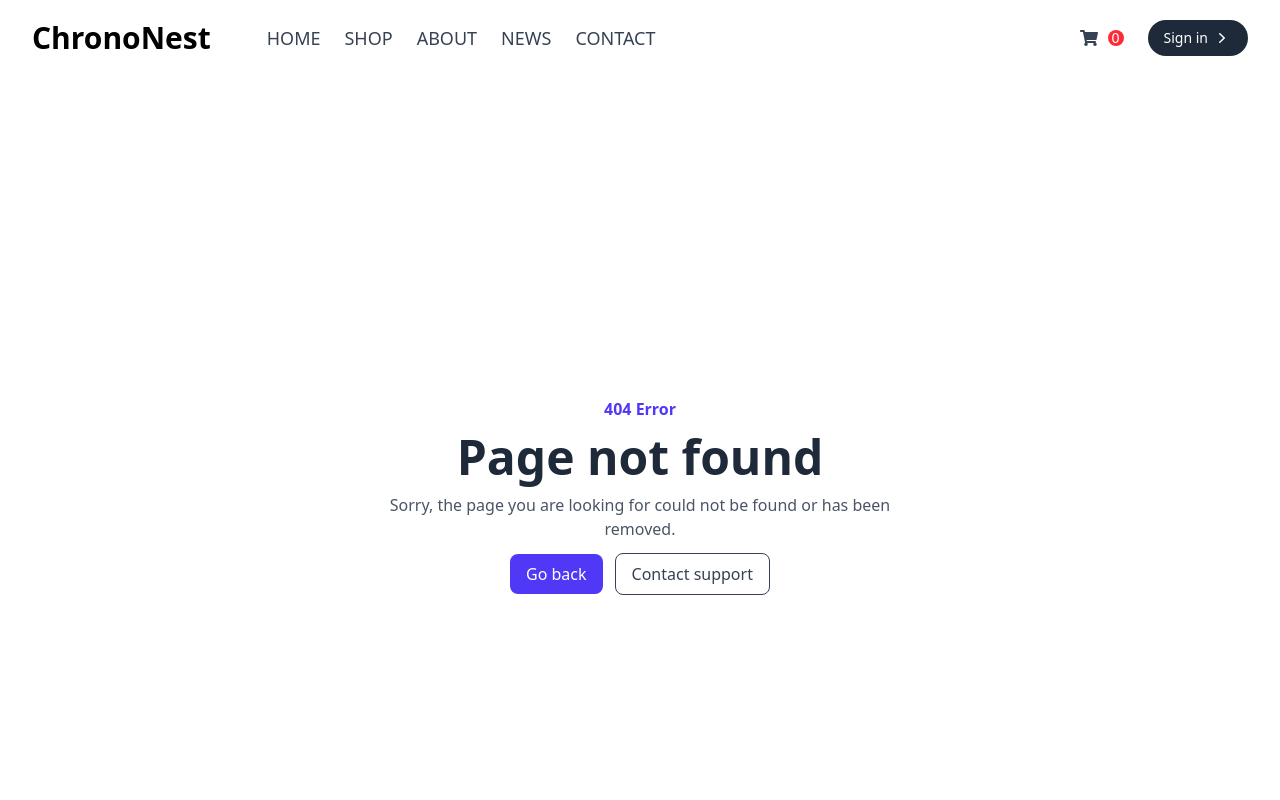
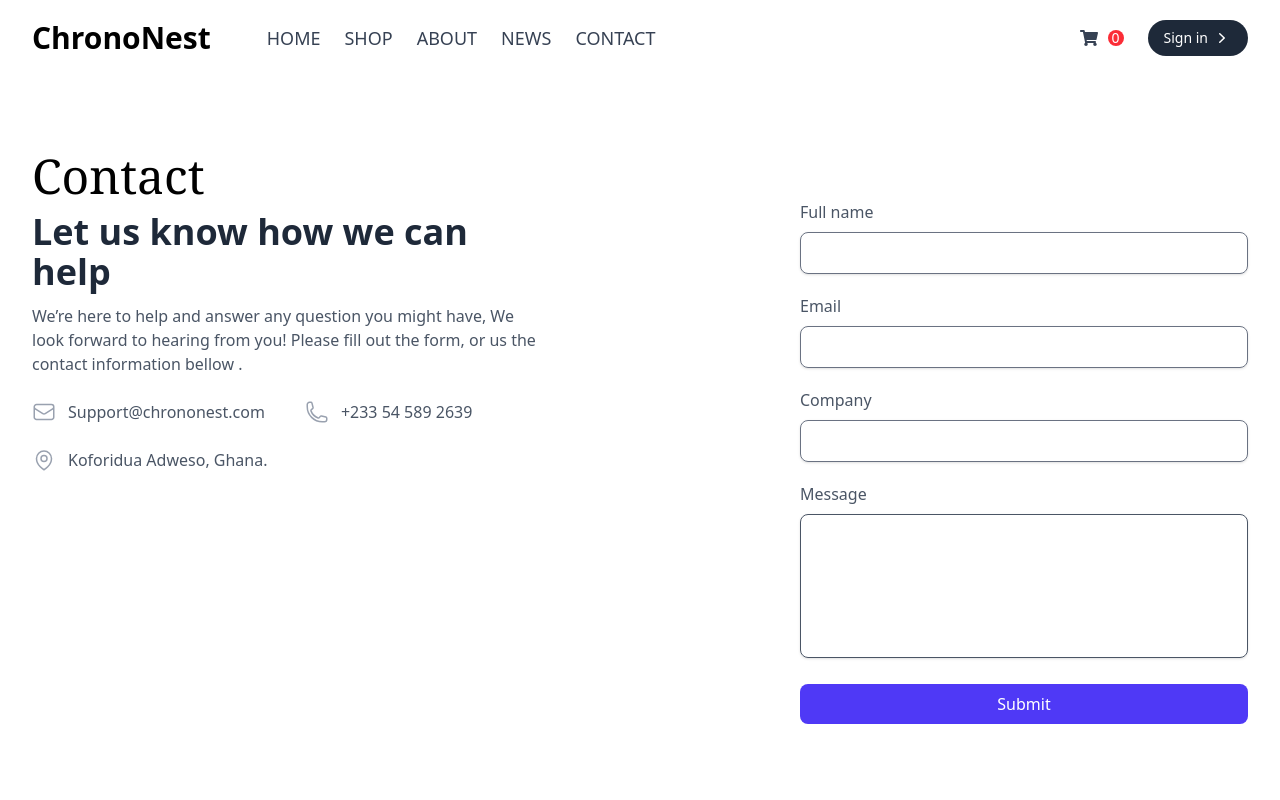
Before and after one commit to SamuelAdom/ChronoNest, a React (Vite) app: page /contact in a window 1280 px wide. Shown: the top 800 px of the page. Built offline with nearby package versions, Linux system fonts and the light colour scheme.

Commit message:
Contact Page added

```diff
--- a/src/App.jsx
+++ b/src/App.jsx
@@ -6,6 +6,7 @@
 import AboutPage from './Pages/AboutPage'
 import NewsPage from './Pages/NewsPage'
 import BlogPage from './Pages/BlockPage'
+import ContactPage from './Pages/ContactPage'
 import MainLayout from './Layouts/MainLayout'
 
 const App = () => {
@@ -17,6 +18,7 @@
         <Route path='/shop' element={<ShopPage/>}></Route>
         <Route path='/about-us' element={<AboutPage/>}></Route>
         <Route path='/news' element={<NewsPage/>}></Route>
+        <Route path='/contact' element={<ContactPage/>}></Route>
         <Route path='/blog/:ID' element={<BlogPage/>}></Route>
         <Route path='*' element={<ErrorPage/>}></Route>
         </Route>
--- a/src/Components/Blog.jsx
+++ b/src/Components/Blog.jsx
@@ -2,7 +2,9 @@
 import { blog } from '../assets/asset'
 import { Link } from 'react-router-dom'
 
+
 const Blog = () => {
+
   return (
      <div className="bg-gray-100 border">
         <section className="py-14">
@@ -31,7 +33,11 @@
                                           <p className="text-yellow-600">{item.category}</p>
                                         <h1 className="text-3xl font-serif">{item.description}</h1>
                                         <div className='mt-2'>
-                                            <Link to={`/blog/${item.id}`}><button className="bg-transparent text-black border-2 border-black px-5 py-2 hover:border-3 cursor-pointer" >READ MORE</button></Link>
+                                          <Link to={`/blog/${item.id}`} onClick={() => window.scrollTo(0, 0)}>
+  <button className="bg-transparent text-black border-2 border-black px-5 py-2 hover:border-3 cursor-pointer">
+    READ MORE
+  </button>
+</Link>
                                         </div>
 
                                     </div>
--- a/src/Components/Navbar.jsx
+++ b/src/Components/Navbar.jsx
@@ -11,7 +11,7 @@
     { title: "SHOP", path: "/shop" },
     { title: "ABOUT", path: "/about-us" },
     { title: "NEWS", path: "/news" },
-    { title: "CONTACT", path: "javascript:void(0)" },
+    { title: "CONTACT", path: "/contact" },
   ];
 
   useEffect(() => {
@@ -76,12 +76,13 @@
             state ? "block" : "hidden"
           } `}
         >
-          <ul className="justify-center items-center space-y-6 md:flex md:space-x-6 md:space-y-0">
+          <ul className="justify-center items-center space-y-6 md:flex md:space-x-6 md:space-y-0 ">
             {navigation.map((item, idx) => {
               return (
                 <li
                   key={idx}
-                  className="text-gray-700 lg:text-lg hover:text-gray-900"
+className="text-gray-700 text-base lg:text-lg lg:hover:underline underline-offset-6 transition-all duration-700"
+
                 >
                   <Link to={item.path} className="block">
                     {item.title}
--- /dev/null
+++ b/src/Pages/ContactPage.jsx
@@ -0,0 +1,112 @@
+export default () => {
+
+    const contactMethods = [
+        {
+            icon:
+                <svg xmlns="http://www.w3.org/2000/svg" fill="none" viewBox="0 0 24 24" strokeWidth={1.5} stroke="currentColor" className="w-6 h-6">
+                    <path strokeLinecap="round" strokeLinejoin="round" d="M21.75 6.75v10.5a2.25 2.25 0 01-2.25 2.25h-15a2.25 2.25 0 01-2.25-2.25V6.75m19.5 0A2.25 2.25 0 0019.5 4.5h-15a2.25 2.25 0 00-2.25 2.25m19.5 0v.243a2.25 2.25 0 01-1.07 1.916l-7.5 4.615a2.25 2.25 0 01-2.36 0L3.32 8.91a2.25 2.25 0 01-1.07-1.916V6.75" />
+                </svg>
+            ,
+            contact: "Support@chrononest.com"
+        },
+        {
+            icon:
+                <svg xmlns="http://www.w3.org/2000/svg" fill="none" viewBox="0 0 24 24" strokeWidth={1.5} stroke="currentColor" className="w-6 h-6">
+                    <path strokeLinecap="round" strokeLinejoin="round" d="M2.25 6.75c0 8.284 6.716 15 15 15h2.25a2.25 2.25 0 002.25-2.25v-1.372c0-.516-.351-.966-.852-1.091l-4.423-1.106c-.44-.11-.902.055-1.173.417l-.97 1.293c-.282.376-.769.542-1.21.38a12.035 12.035 0 01-7.143-7.143c-.162-.441.004-.928.38-1.21l1.293-.97c.363-.271.527-.734.417-1.173L6.963 3.102a1.125 1.125 0 00-1.091-.852H4.5A2.25 2.25 0 002.25 4.5v2.25z" />
+                </svg>
+            ,
+            contact: "+233 54 589 2639"
+        },
+        {
+            icon:
+                <svg xmlns="http://www.w3.org/2000/svg" fill="none" viewBox="0 0 24 24" strokeWidth={1.5} stroke="currentColor" className="w-6 h-6">
+                    <path strokeLinecap="round" strokeLinejoin="round" d="M15 10.5a3 3 0 11-6 0 3 3 0 016 0z" />
+                    <path strokeLinecap="round" strokeLinejoin="round" d="M19.5 10.5c0 7.142-7.5 11.25-7.5 11.25S4.5 17.642 4.5 10.5a7.5 7.5 0 1115 0z" />
+                </svg>
+            ,
+            contact: "Koforidua Adweso, Ghana."
+        },
+    ]
+
+    return (
+        <main className="py-14">
+            <div className="max-w-screen-xl mx-auto px-4 text-gray-600 md:px-8">
+                <div className="max-w-lg mx-auto gap-12 justify-between lg:flex lg:max-w-none">
+                    <div className="max-w-lg space-y-3">
+                        <h3 className="text-5xl text-black font-serif">
+                            Contact
+                        </h3>
+                        <p className="text-gray-800 text-3xl font-semibold sm:text-4xl">
+                            Let us know how we can help
+                        </p>
+                        <p>
+                            We’re here to help and answer any question you might have, We look forward to hearing from you! Please fill out the form, or us the contact information bellow .
+                        </p>
+                        <div>
+                            <ul className="mt-6 flex flex-wrap gap-x-10 gap-y-6 items-center">
+                                {
+                                    contactMethods.map((item, idx) => (
+                                        <li key={idx} className="flex items-center gap-x-3">
+                                            <div className="flex-none text-gray-400">
+                                                {item.icon}
+                                            </div>
+                                            <p>{item.contact}</p>
+                                        </li>
+                                    ))
+                                }
+                            </ul>
+                        </div>
+                    </div>
+                    <div className="flex-1 mt-12 sm:max-w-lg lg:max-w-md">
+                        <form
+                            onSubmit={(e) => e.preventDefault()}
+                            className="space-y-5"
+                        >
+                            <div>
+                                <label className="font-medium">
+                                    Full name
+                                </label>
+                                <input
+                                    type="text"
+                                    required
+                                    className="w-full mt-2 px-3 py-2 text-gray-500 bg-transparent outline-none border focus:border-indigo-600 shadow-sm rounded-lg"
+                                />
+                            </div>
+                            <div>
+                                <label className="font-medium">
+                                    Email
+                                </label>
+                                <input
+                                    type="email"
+                                    required
+                                    className="w-full mt-2 px-3 py-2 text-gray-500 bg-transparent outline-none border focus:border-indigo-600 shadow-sm rounded-lg"
+                                />
+                            </div>
+                            <div>
+                                <label className="font-medium">
+                                    Company
+                                </label>
+                                <input
+                                    type="text"
+                                    required
+                                    className="w-full mt-2 px-3 py-2 text-gray-500 bg-transparent outline-none border focus:border-indigo-600 shadow-sm rounded-lg"
+                                />
+                            </div>
+                            <div>
+                                <label className="font-medium">
+                                    Message
+                                </label>
+                                <textarea required className="w-full mt-2 h-36 px-3 py-2 resize-none appearance-none bg-transparent outline-none border focus:border-indigo-600 shadow-sm rounded-lg"></textarea>
+                            </div>
+                            <button
+                                className="w-full px-4 py-2 text-white font-medium bg-indigo-600 hover:bg-indigo-500 active:bg-indigo-600 rounded-lg duration-150"
+                            >
+                                Submit
+                            </button>
+                        </form>
+                    </div>
+                </div>
+            </div>
+        </main>
+    )
+}
--- a/src/Pages/NewsPage.jsx
+++ b/src/Pages/NewsPage.jsx
@@ -1,19 +1,20 @@
-import React from 'react'
-import { blog } from '../assets/asset'
-import { Link } from 'react-router-dom'
+import React from "react";
+import { blog } from "../assets/asset";
+import { Link } from "react-router-dom";
 
 const NewsPage = () => {
   return (
     <>
-    <div className='flex flex-col justify-center items-center mt-7 space-y-3'>
-        <h1 className='text-5xl font-serif '>News</h1>
-        <p className='text-lg font-mono text-yellow-600'>ACCESSORIES | BLOG | BRACELETS | SUNGLASSES | WATCHES </p>
+      <div className="flex flex-col justify-center items-center mt-7 space-y-3">
+        <h1 className="text-5xl font-serif ">News</h1>
+        <p className="text-lg font-mono text-yellow-600">
+          ACCESSORIES | BLOG | BRACELETS | SUNGLASSES | WATCHES{" "}
+        </p>
       </div>
       <div>
         <ul className="grid gap-8 sm:grid-cols-2 md:grid-cols-3 m-7 ">
-                             {
-                                 blog.map((item) => (
-                                     <li key={item.id}className='border-1 p-4'>
+          {blog.map((item) => (
+            <li key={item.id} className="border-1 p-4">
               <div className="w-full h-60 sm:h-52 md:h-56">
                 <img
                   src={item.image}
@@ -24,19 +25,23 @@
               <div className="mt-4">
                 <p className="text-yellow-600">{item.category}</p>
                 <h1 className="text-3xl font-serif">{item.description}</h1>
-                                             <div className='mt-2'>
-                                               <Link to={`/blog/${item.id}`}><button className="bg-transparent text-black border-2 border-black px-5 py-2 hover:border-3 cursor-pointer" >READ MORE</button></Link>
+                <div className="mt-2">
+                  <Link
+                    to={`/blog/${item.id}`}
+                    onClick={() => window.scrollTo(0, 0)}
+                  >
+                    <button className="bg-transparent text-black border-2 border-black px-5 py-2 hover:border-3 cursor-pointer">
+                      READ MORE
+                    </button>
+                  </Link>
                 </div>
-
               </div>
             </li>
-                                 ))
-                             }
+          ))}
         </ul>
       </div>
+    </>
+  );
+};
 
-    </>
-  )
-}
-
-export default NewsPage
+export default NewsPage;
```
Lines whose indentation alone changed are shown as unchanged.
